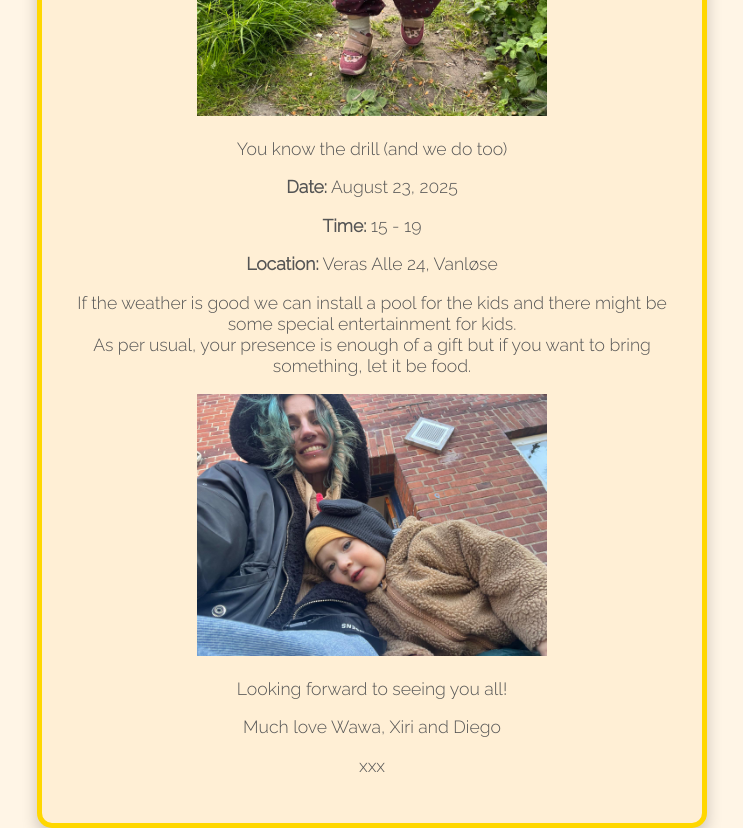
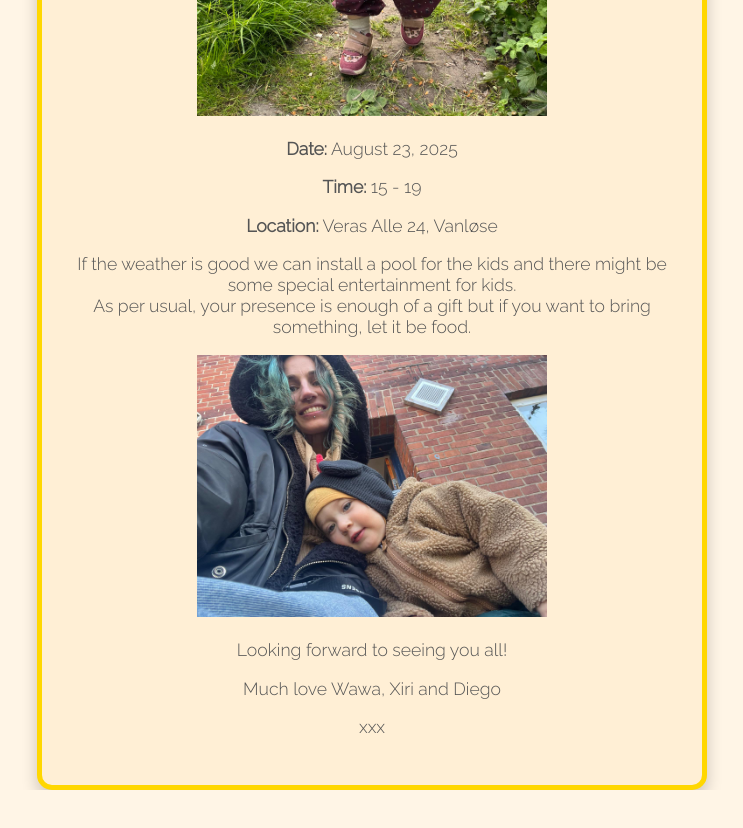
Before and after one commit to IdidntstudyIT/ididntstudyit.github.io, a plain HTML site: page index.htm in a window 1280 px wide. Shown: the part 1260-2088 px from the top of the page, without its empty margins (268-1011 px from the left). After the commit the page ends 2050 px from the top, so only its background shows below. Drawn offline with Linux system fonts and the light colour scheme.

Commit message:
Update index.htm

```diff
--- a/index.htm
+++ b/index.htm
@@ -106,9 +106,6 @@
             <img src="Wawa and flower.jpeg" alt="meow"
                 width="350">
     <div/>
-
-
-        <p>You know the drill (and we do too)</p>
         <p><strong>Date:</strong> August 23, 2025</p>
         <p><strong>Time:</strong> 15 - 19</p>
         <p><strong>Location:</strong> Veras Alle 24, Vanløse</p>
```
